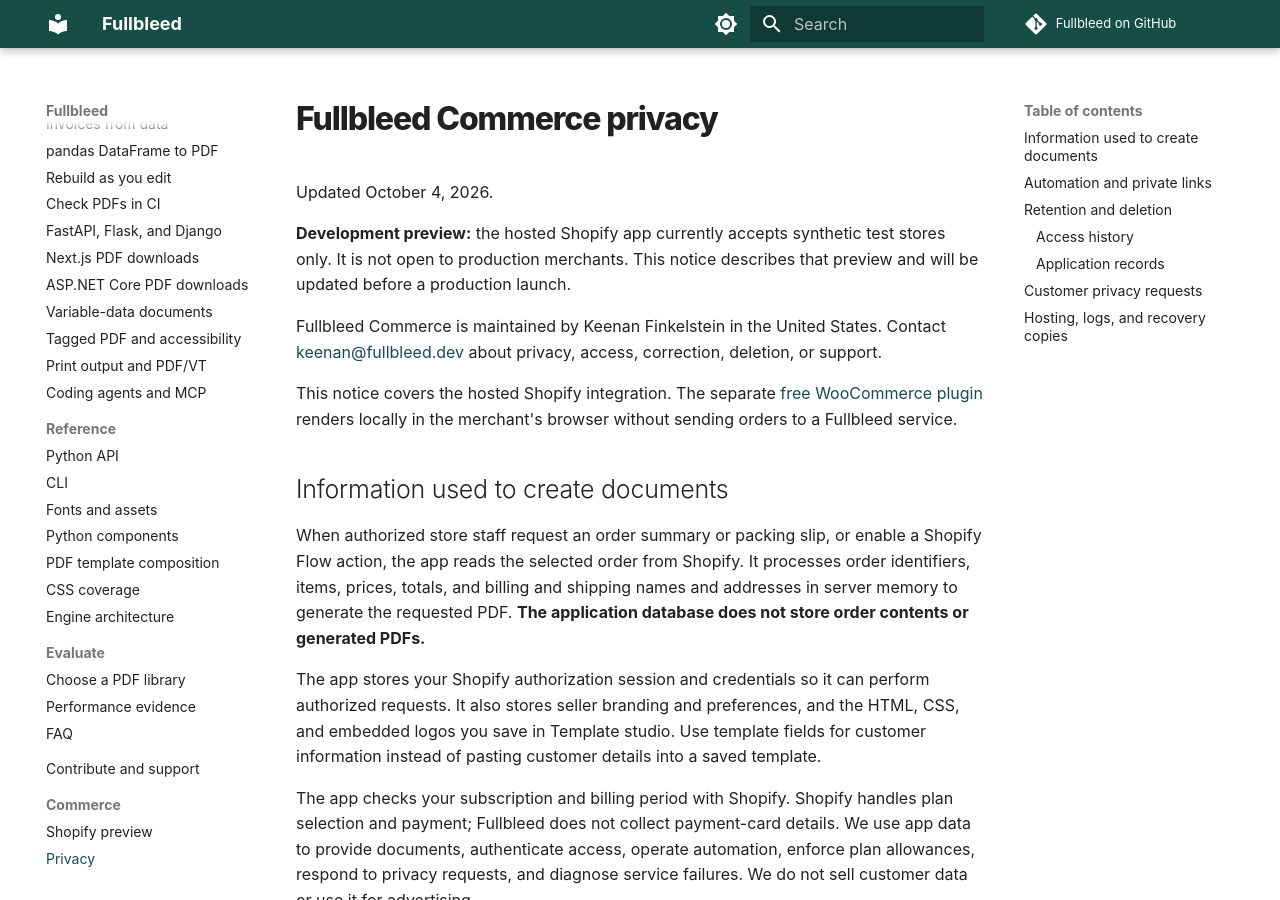
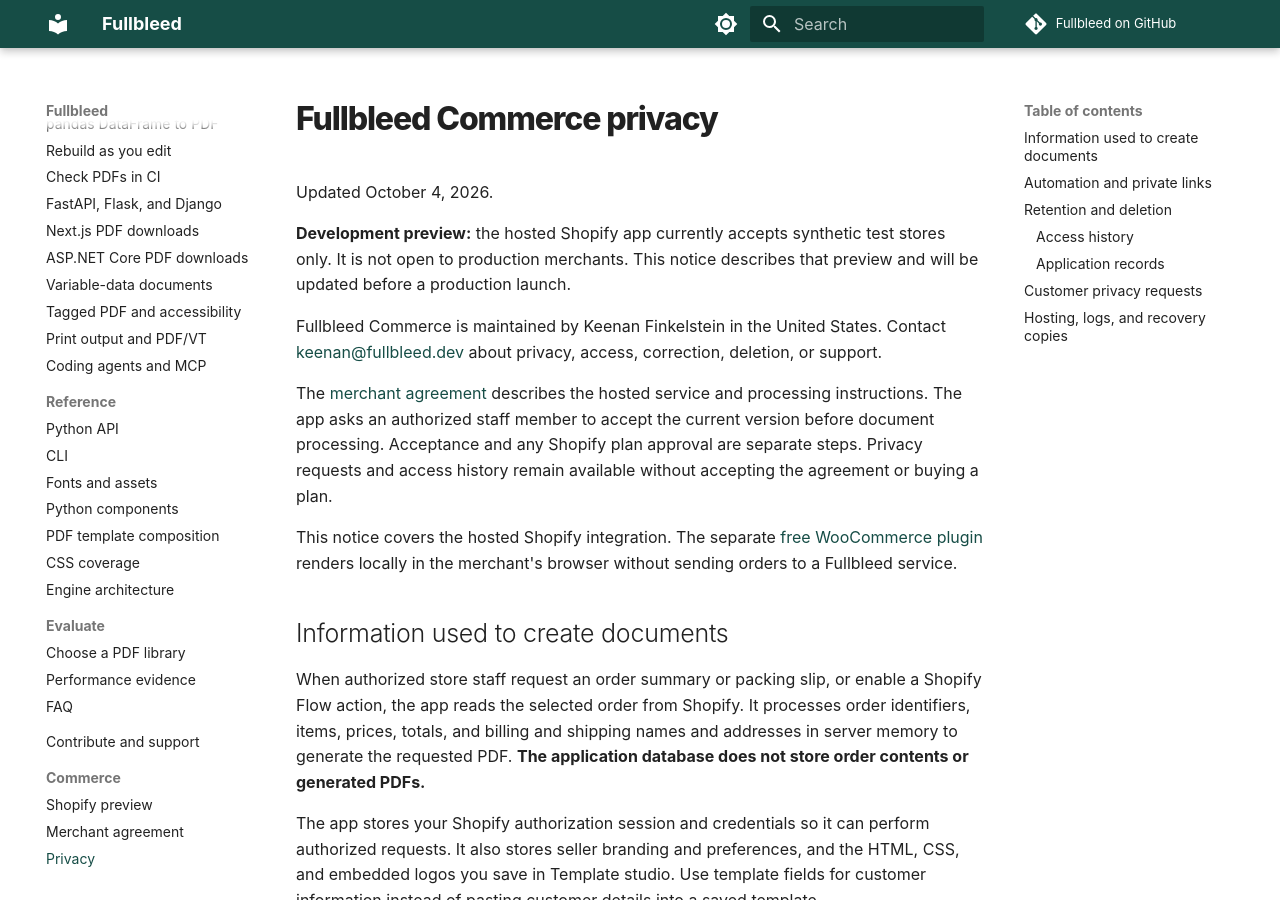
Before and after one commit to fullbleed-engine/docs, an MkDocs documentation site: the page built from docs/commerce/privacy.md, in a window 1280 px wide and 900 px high. Built offline with MkDocs 1.6.1 and Material for MkDocs 9.7.7, drawn with Linux system fonts in a browser that asks for light colours; comment, search, counter and statistics services are not loaded; some of the changed text lies outside the part shown.

Commit message:
Publish versioned Shopify merchant agreement (#40)

```diff
--- a/docs/commerce/privacy.md
+++ b/docs/commerce/privacy.md
@@ -14,6 +14,12 @@
 Fullbleed Commerce is maintained by Keenan Finkelstein in the United States.
 Contact [keenan@fullbleed.dev](mailto:keenan@fullbleed.dev) about privacy, access,
 correction, deletion, or support.
+
+The [merchant agreement](agreements/2026-10-04.md) describes the hosted service
+and processing instructions. The app asks an authorized staff member to accept
+the current version before document processing. Acceptance and any Shopify
+plan approval are separate steps. Privacy requests and access history remain
+available without accepting the agreement or buying a plan.
 
 This notice covers the hosted Shopify integration. The separate
 [free WooCommerce plugin](../guides/woocommerce.md) renders locally in the
@@ -88,6 +94,7 @@
 | Information | Retention in the live application database |
 | --- | --- |
 | Authorization, branding, and saved templates | Until replaced or deleted where the app offers that action, or until an authenticated uninstall or shop-erasure notification is processed. |
+| Latest merchant-agreement receipt | Store, agreement version and document hash, acceptance time, and verified Shopify staff ID. Replaced by later acceptance; removed on uninstall or shop erasure. No IP address or order details are recorded in the receipt. |
 | Automation job history | 30 days. Customer erasure revokes affected links and clears order references and verification hashes. Empty action-run records can remain for up to 30 days to prevent delayed retries from recreating a document. |
 | Plan usage | The billing period plus 30 days. Customer erasure removes affected order references while retaining the period's aggregate count. Uninstall and shop erasure remove all of the store's usage records. |
 | Outstanding customer-data exports | Until the merchant marks the request handled or Shopify requests erasure. Overdue requests remain visible and require action. |
--- a/mkdocs.yml
+++ b/mkdocs.yml
@@ -106,4 +106,5 @@
   - Contribute and support: support.md
   - Commerce:
     - Shopify preview: commerce/shopify.md
+    - Merchant agreement: commerce/agreements/2026-10-04.md
     - Privacy: commerce/privacy.md
```
Also changed, not shown: docs/commerce/agreements/2026-10-04.md (added, +84 -0 lines).
